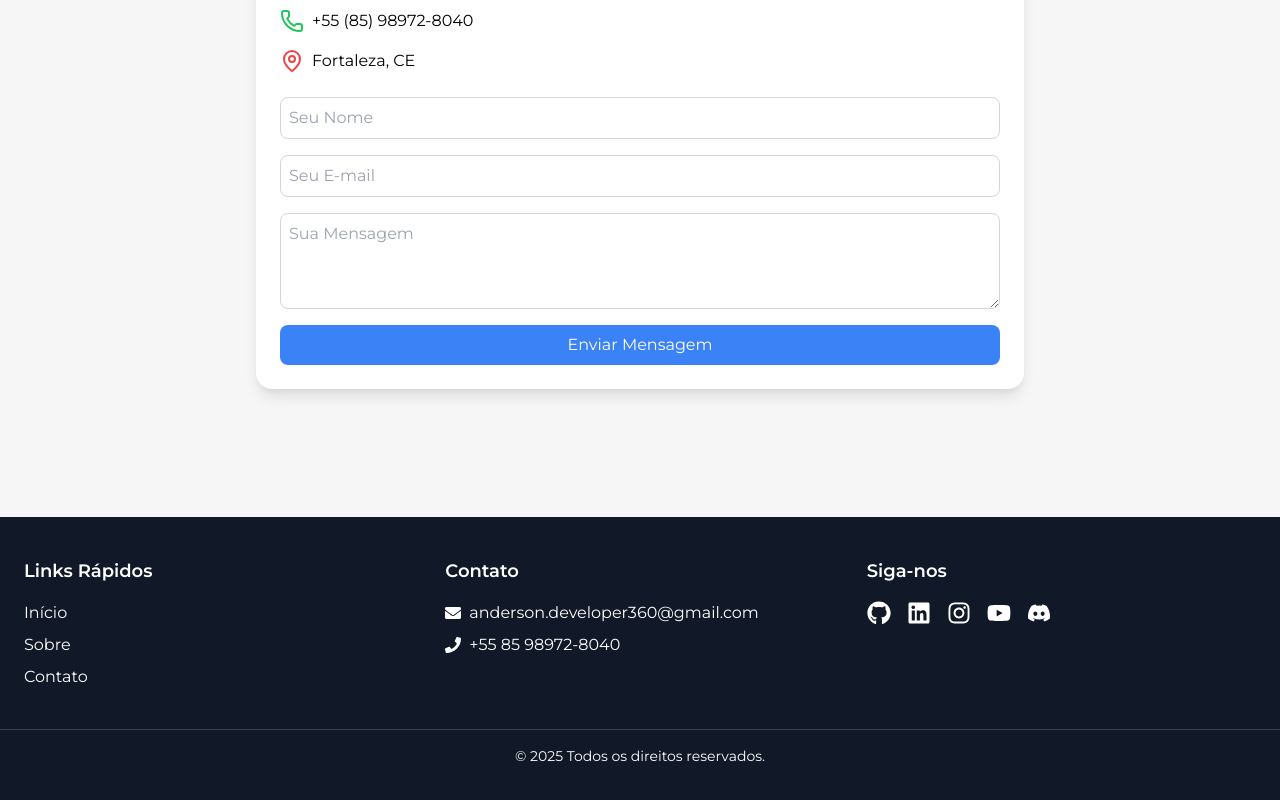
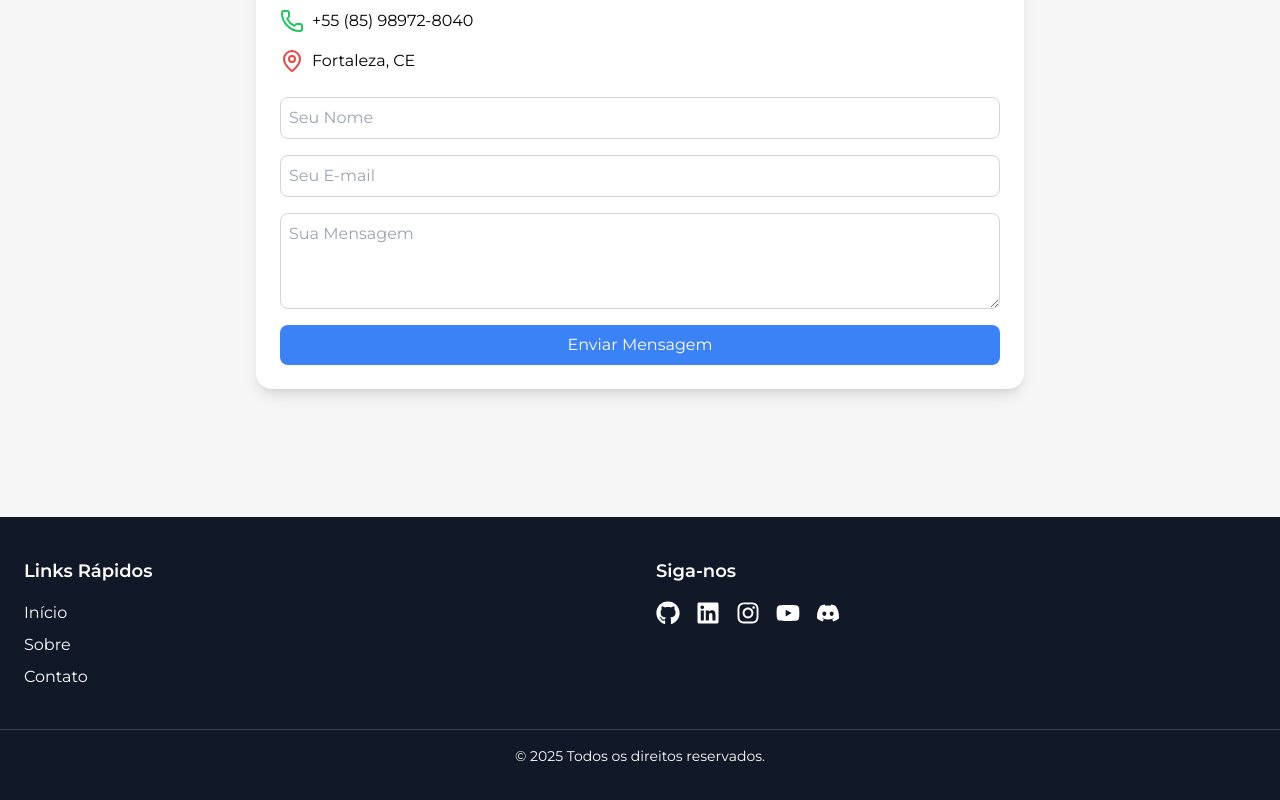
Before and after one commit to Anderson-Silva1/portfolio-website-ofc, a Next.js app: page / in a window 1280 px wide. Shown: the part 4135-4935 px from the top of the page. Built offline with nearby package versions, Linux system fonts and the light colour scheme.

Commit message:
feat: remove contacts from footer

```diff
--- a/src/components/templates/Footer.tsx
+++ b/src/components/templates/Footer.tsx
@@ -1,17 +1,15 @@
 import {
   FaDiscord,
-  FaEnvelope,
   FaGithub,
   FaInstagram,
   FaLinkedin,
-  FaPhone,
   FaYoutube,
 } from "react-icons/fa";
 
 const Footer = () => {
   return (
     <footer className="bg-gray-900 py-10 text-white">
-      <div className="container mx-auto grid grid-cols-1 gap-8 px-6 md:grid-cols-3">
+      <div className="container mx-auto grid grid-cols-1 gap-8 px-6 md:grid-cols-2">
         {/* Links de Navegação */}
         <div>
           <h3 className="text-lg font-semibold">Links Rápidos</h3>
@@ -35,7 +33,7 @@ const Footer = () => {
         </div>
 
         {/* Contato */}
-        <div>
+        {/* <div>
           <h3 className="text-lg font-semibold">Contato</h3>
           <ul className="mt-4 space-y-2">
             <li className="flex items-center">
@@ -45,19 +43,12 @@ const Footer = () => {
               <FaPhone className="mr-2" /> +55 85 98972-8040
             </li>
           </ul>
-        </div>
+        </div> */}
 
         {/* Redes Sociais */}
         <div>
           <h3 className="text-lg font-semibold">Siga-nos</h3>
           <div className="mt-4 flex space-x-4">
-            {/* <a
-              href="https://api.whatsapp.com/send/?phone=5585989728040&text=Ol%C3%A1+Anderson%2C+gostaria+de+conhecer+um+pouco+mais+sobre+seu+trabalho.&type=phone_number&app_absent=0"
-              target="_blank"
-              rel="noopener noreferrer"
-            >
-              <FaWhatsapp className="text-2xl hover:text-gray-400" />
-            </a> */}
             <a
               href="https://github.com/Anderson-Silva1"
               target="_blank"
@@ -92,14 +83,6 @@ const Footer = () => {
             <a href="/" target="_blank" rel="noopener noreferrer">
               <FaDiscord className="text-2xl hover:text-gray-400" />
             </a>
-
-            {/* <a
-              href="mailto:anderson.developer360@gmail.com.br"
-              target="_blank"
-              rel="noopener noreferrer"
-            >
-              <FaEnvelope className="text-2xl hover:text-gray-400" />
-            </a> */}
           </div>
         </div>
       </div>
```
